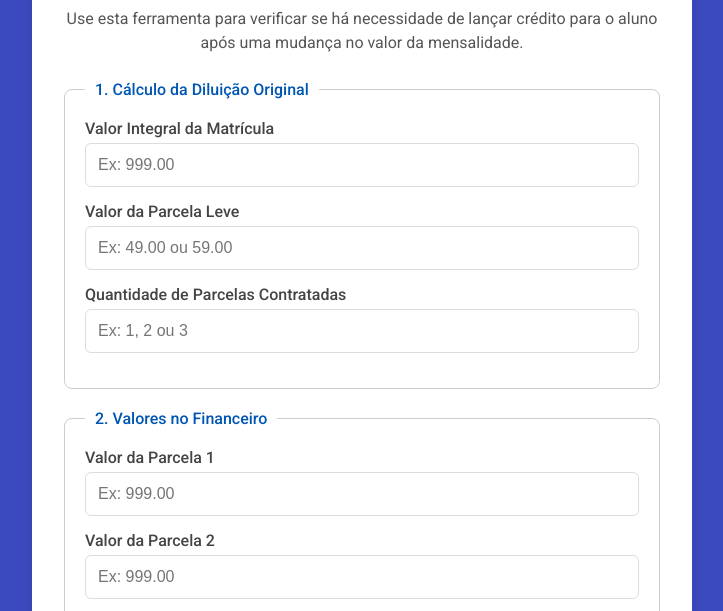
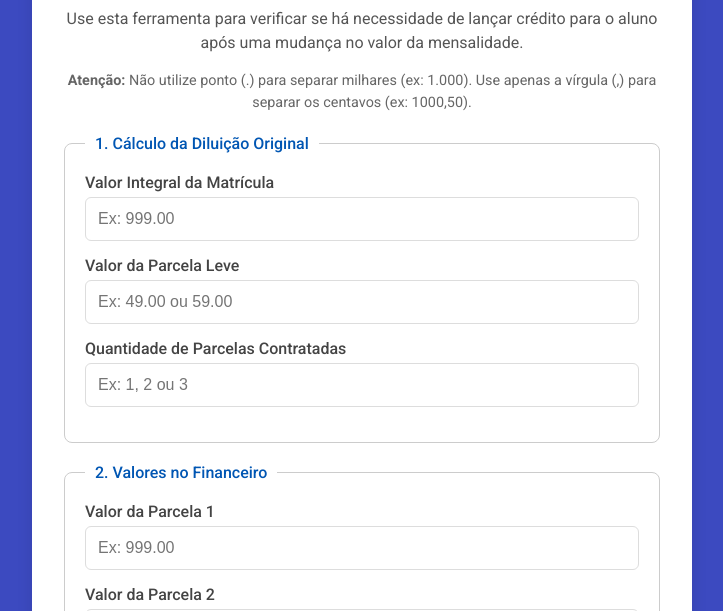
Before and after one commit to yasmineklein/calculadora-rediluicao, a plain HTML site: page index.html in a window 1280 px wide. Shown: the part 156-767 px from the top of the page, without its empty margins (278-1001 px from the left). Drawn offline with Linux system fonts and the light colour scheme.

Commit message:
Update index.html

```diff
--- a/index.html
+++ b/index.html
@@ -12,6 +12,11 @@
     <div class="calculator-container">
         <h1>Calculadora de Rediluição de Parcela Leve</h1>
         <p>Use esta ferramenta para verificar se há necessidade de lançar crédito para o aluno após uma mudança no valor da mensalidade.</p>
+
+        <p style="font-size: 0.9em; color: #666; margin-top: -10px; margin-bottom: 20px;">
+          <strong>Atenção:</strong> Não utilize ponto (.) para separar milhares (ex: 1.000).
+          Use apenas a vírgula (,) para separar os centavos (ex: 1000,50).
+        </p>
 
         <fieldset>
             <legend>1. Cálculo da Diluição Original</legend>
```
